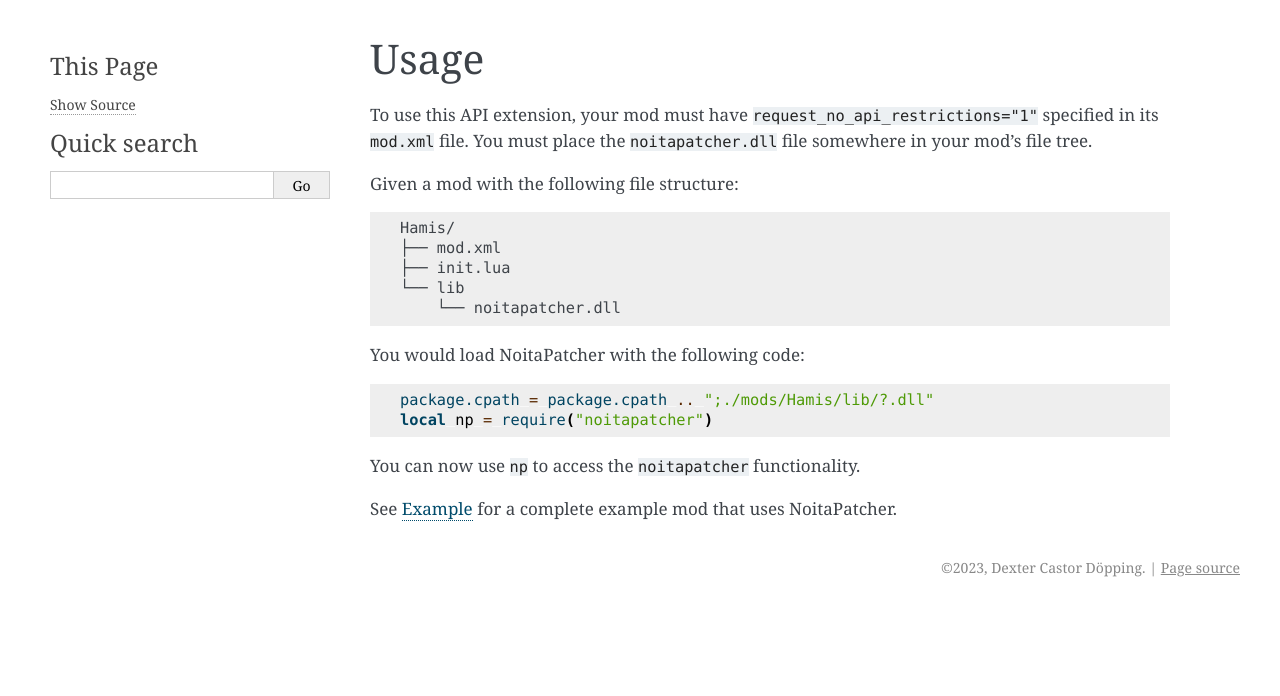
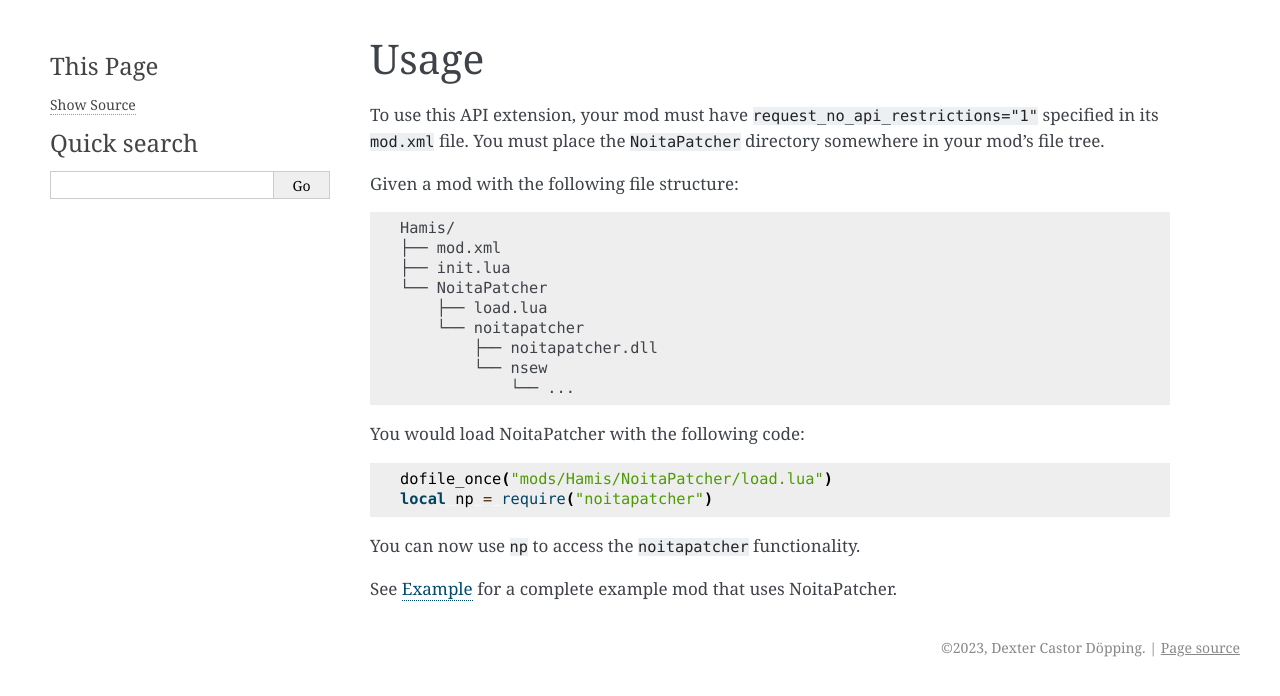
Before and after one commit to dextercd/NoitaPatcher, a Sphinx documentation site: the page built from Documentation/Usage.rst, in a window 1280 px wide. Shown: the top 696 px of the page. Built offline with Sphinx 7.4.7, drawn with Linux system fonts in a browser that asks for light colours; cross-references to code outside the pages are shown as plain code.

Commit message:
Update Hamis example mod

```diff
--- a/Documentation/Usage.rst
+++ b/Documentation/Usage.rst
@@ -2,7 +2,7 @@ Usage
 -----
 
 To use this API extension, your mod must have ``request_no_api_restrictions="1"``
-specified in its ``mod.xml`` file. You must place the ``noitapatcher.dll`` file
+specified in its ``mod.xml`` file. You must place the ``NoitaPatcher`` directory
 somewhere in your mod's file tree.
 
 Given a mod with the following file structure::
@@ -10,14 +10,18 @@ Given a mod with the following file structure::
     Hamis/
     ├── mod.xml
     ├── init.lua
-    └── lib
-        └── noitapatcher.dll
+    └── NoitaPatcher
+        ├── load.lua
+        └── noitapatcher
+            ├── noitapatcher.dll
+            └── nsew
+                └── ...
 
 You would load NoitaPatcher with the following code:
 
 .. code-block:: lua
 
-    package.cpath = package.cpath .. ";./mods/Hamis/lib/?.dll"
+    dofile_once("mods/Hamis/NoitaPatcher/load.lua")
     local np = require("noitapatcher")
 
 You can now use ``np`` to access the :lua:mod:`noitapatcher` functionality.
```
Also changed, not shown: Documentation/Example.rst (+9 -5 lines), 4 other files.
